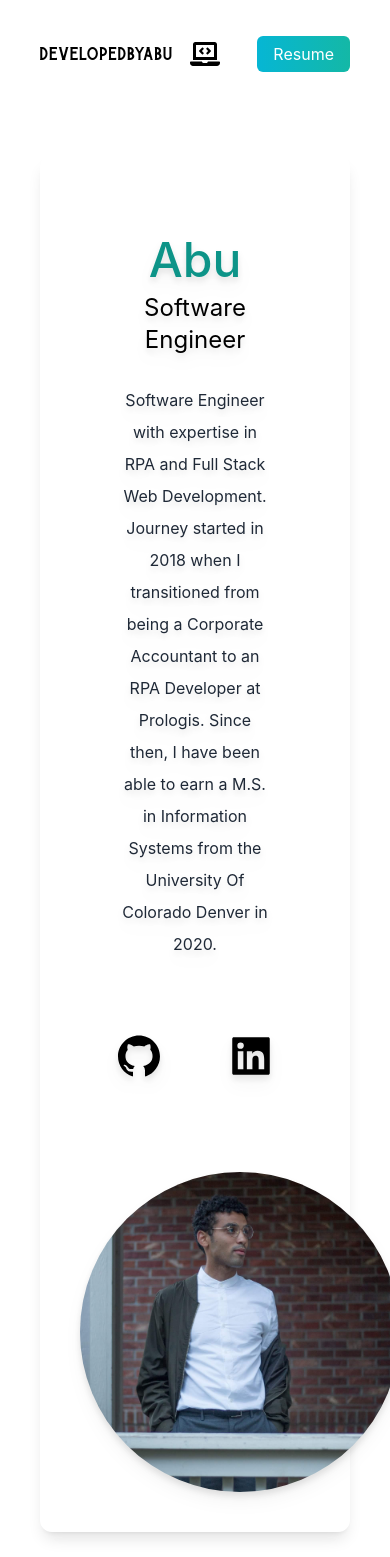
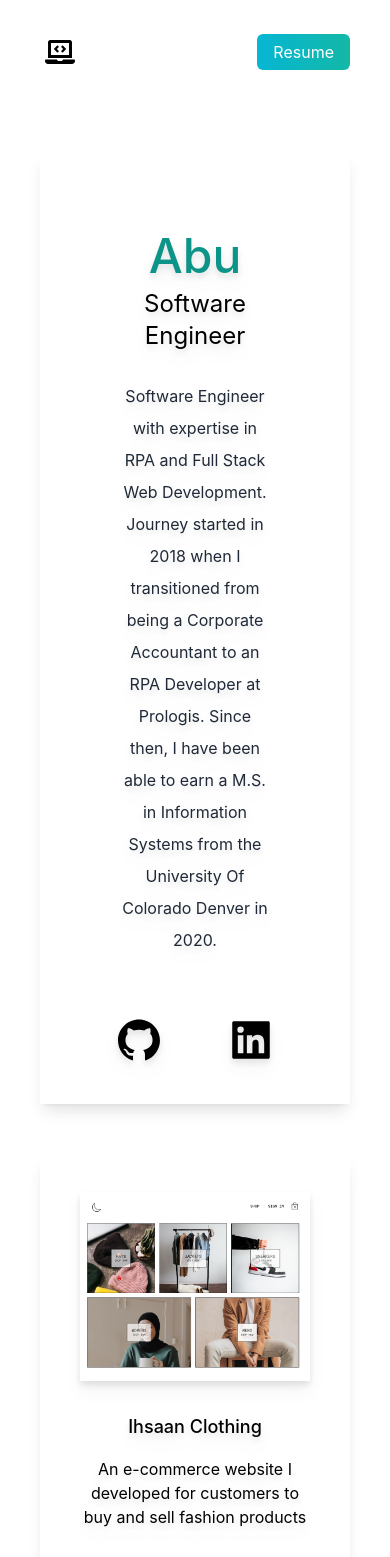
Before and after one commit to abu-jeylani/portfolio, a Next.js app: page / in a window 390 px wide. Shown: the top 1557 px of the page. Built offline with nearby package versions, Linux system fonts and the light colour scheme.

Commit message:
fixed mobile view issues

```diff
--- a/pages/index.js
+++ b/pages/index.js
@@ -4,7 +4,6 @@ import { useState } from "react";
 import { FaLaptopCode } from "react-icons/fa";
 import { AiFillGithub, AiFillLinkedin } from "react-icons/ai";
 import Image from "next/image";
-import personalPhoto from "../public/personal.png";
 import ihsaan from "../public/ihsaan-clothing-home-page.png";
 export default function Home() {
   const [darkMode, setDarkMode] = useState(false);
@@ -31,14 +30,11 @@ export default function Home() {
 
       <main className="bg-white px-10">
         <nav className="py-10 mb-12 flex justify-between">
-          <h1 className="text-xl font-burtons ">developedbyabu</h1>
+          <FaLaptopCode
+            className="w-10 h-6 "
+            onClick={() => setDarkMode(!darkMode)}
+          />
           <ul className="flex items-center">
-            <li>
-              <FaLaptopCode
-                className="w-10 h-6 "
-                onClick={() => setDarkMode(!darkMode)}
-              />
-            </li>
             <li>
               <a
                 className="bg-gradient-to-r from-cyan-500 to-teal-500 text-white px-4 py-2 rounded-md ml-8 cursor-pointer"
@@ -49,7 +45,7 @@ export default function Home() {
             </li>
           </ul>
         </nav>
-        <section className=" min-h-screen text-center drop-shadow-lg shadow-lg p-10 rounded-xl my-10  dark:bg-white flex-1">
+        <section className=" min-h-screen text-center drop-shadow-lg shadow-lg p-10 ">
           <div className="text-center p-10">
             <h2 className="text-5xl text-teal-600 font-medium">Abu </h2>
             <h3 className="text-2xl py-2">Software Engineer</h3>
@@ -61,21 +57,13 @@ export default function Home() {
               from the University Of Colorado Denver in 2020.
             </p>
           </div>
-          <div className="text-5xl flex justify-center gap-16 py-3">
+          <div className="text-5xl flex justify-center gap-16">
             <a href="https://github.com/abu-jeylani">
               <AiFillGithub />
             </a>
             <a href="https://www.linkedin.com/in/abu-m-5884a676/">
               <AiFillLinkedin />
             </a>
-          </div>
-          <div className="mx-auto rounded-full w-80 h-80 relative overflow-hidden mt-20 md:h-96 md:w-96">
-            <Image
-              alt="Abu Headshot"
-              src={personalPhoto}
-              layout="fill"
-              objectFit="cover"
-            />
           </div>
         </section>
         <section className="py-2">
```
